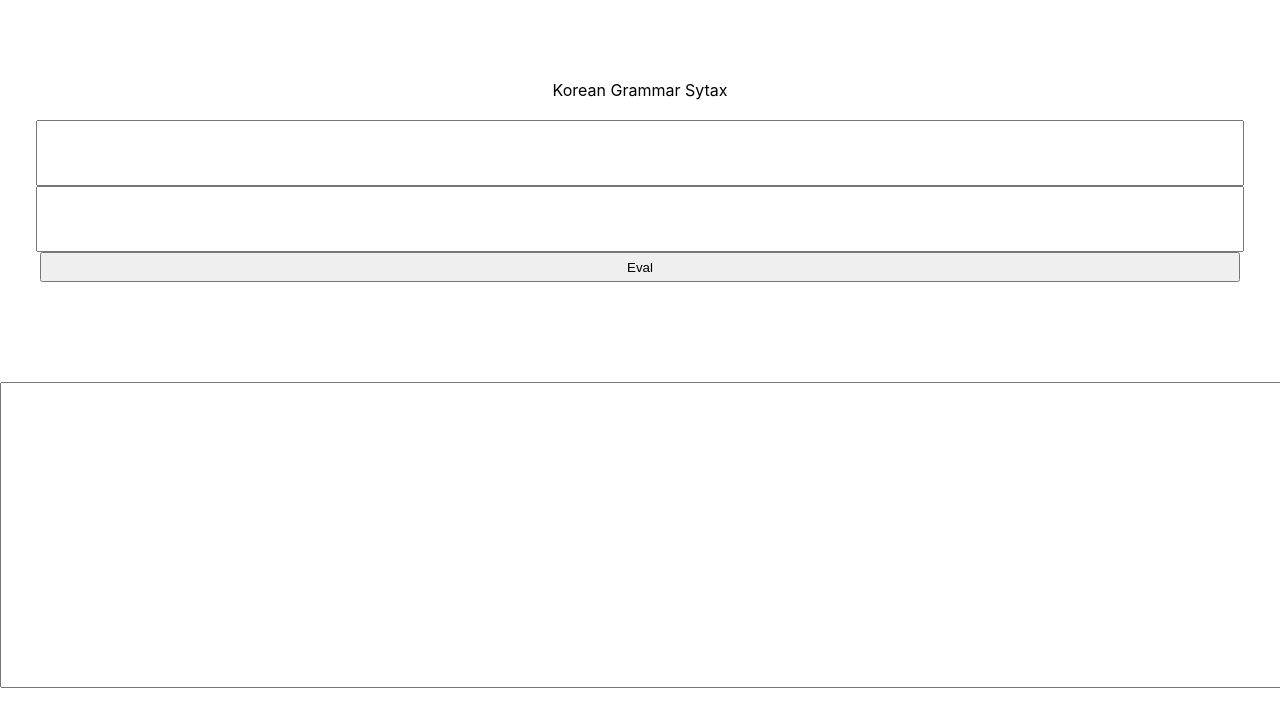
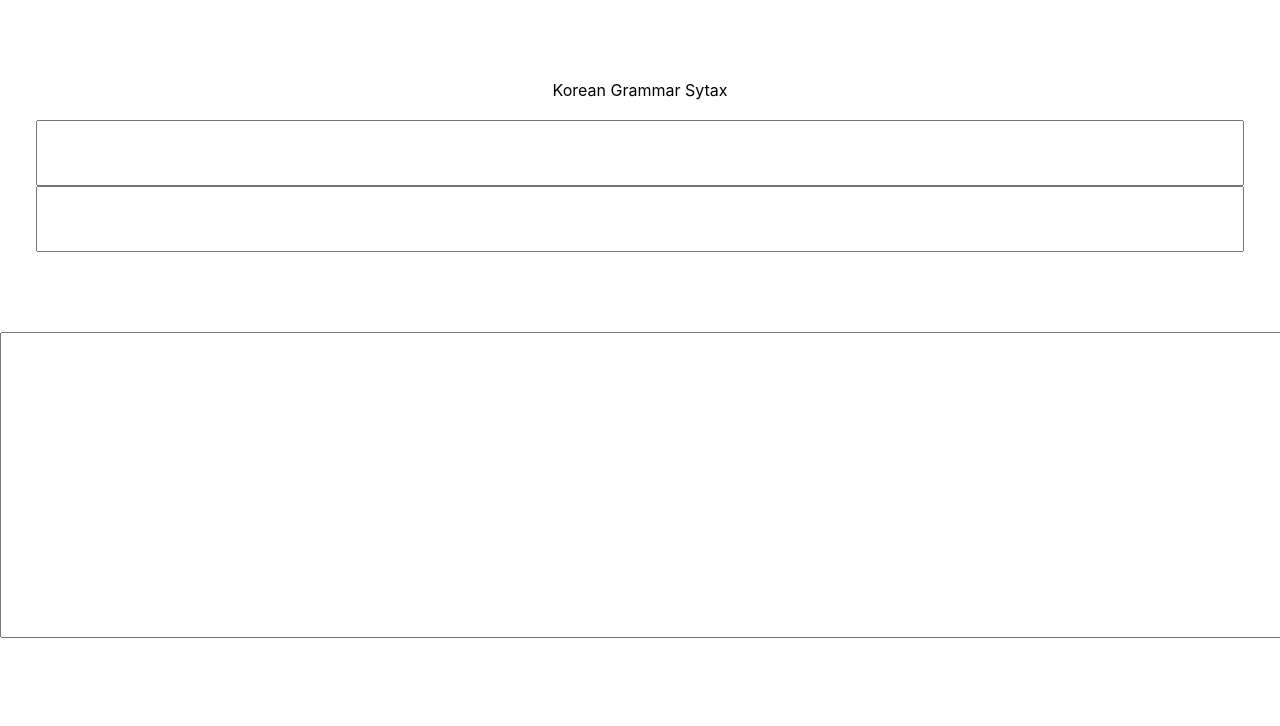
Before and after one commit to mgarrett591/KGS_react, a React (Create React App) app: page / in a window 1280 px wide. Shown: the top 726 px of the page. Built offline with nearby package versions, Linux system fonts and the light colour scheme.

Commit message:
Remove the "Eval" button

```diff
--- a/src/index.tsx
+++ b/src/index.tsx
@@ -15,11 +15,8 @@ function Example() {
         <br/>
         <header>Korean Grammar Sytax</header><br/>
 
-        <input value = {gram.Templet} onChange={(e) => setGrammer(gram.SetTemplet(e.target.value))}></input><br/>
+        <input value = {gram.Templet} onChange={(e) => setGrammer(KGSi.Interpolator(gram.SetTemplet(e.target.value)))}></input><br/>
         <input value = {gram.EvalString}></input>
-        <button onClick={() => setGrammer(KGSi.Interpolator(gram))}>
-          Eval
-        </button><br/>
         <br/><br/><br/><br/><br/>
         <textarea name="w3review" rows={20} cols={200}></textarea>
       </div>
```
